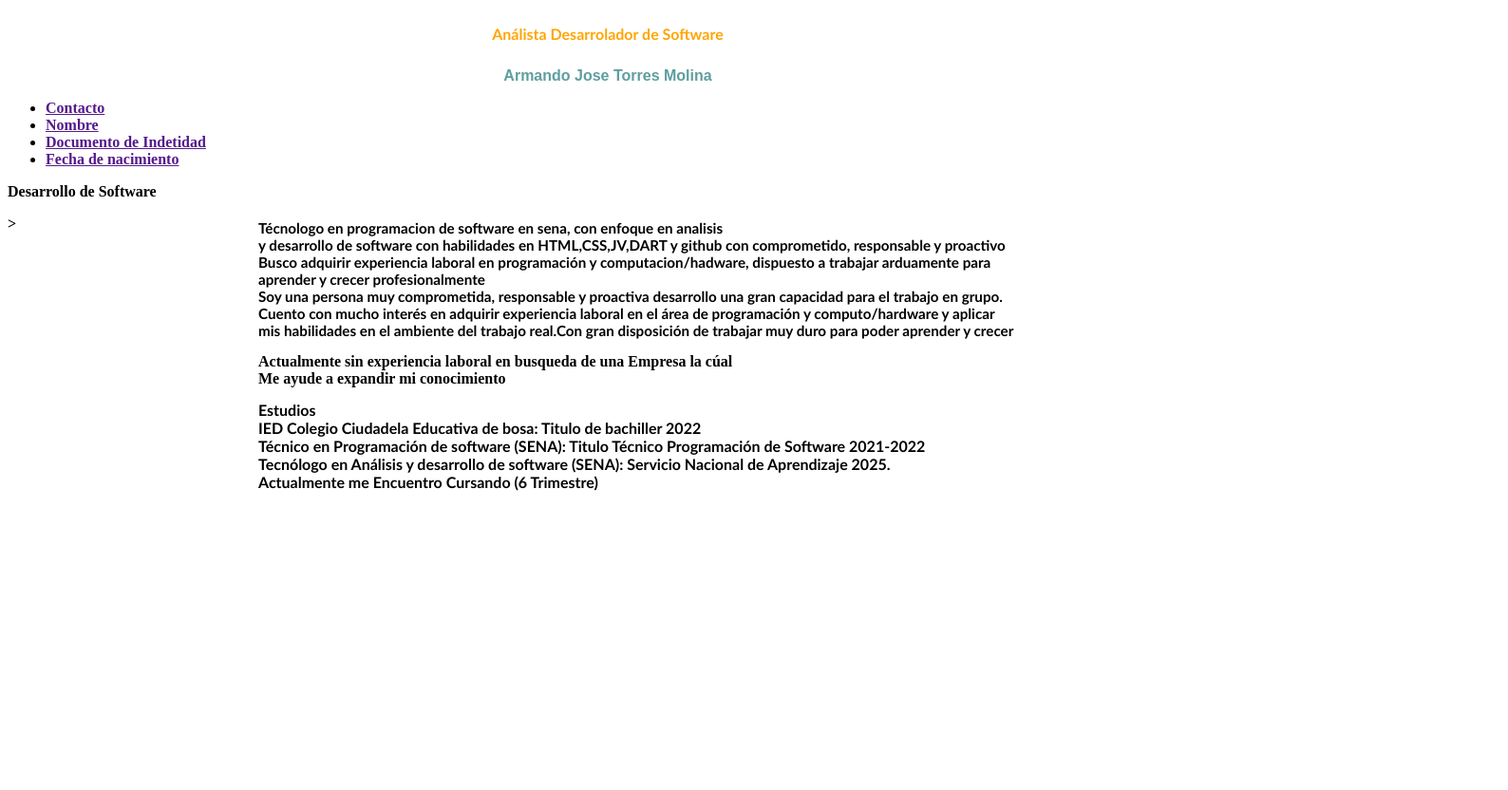
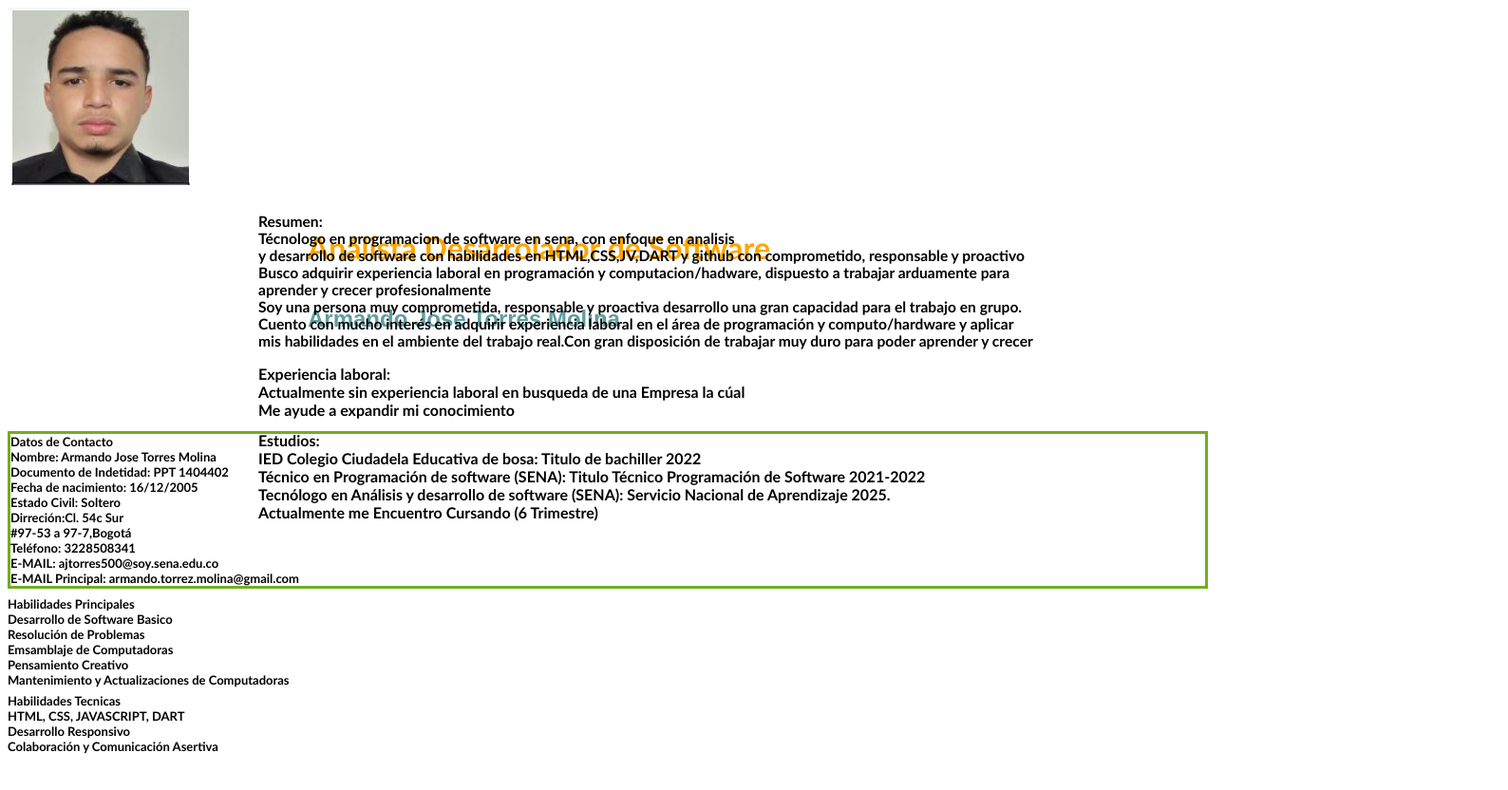
Before and after one commit to Armandopru/PruebaTecnica, a plain HTML site: page index.html in a window 1280 px wide. Shown: the top 832 px of the page at 95% size, 1588 px wide, since content can reach past the window. Before the commit the page ends 800 px from the top, so only its background shows below. Drawn offline with Linux system fonts and the light colour scheme.

Commit message:
Armando Torres
Agregado mas campos y personalización

```diff
--- a/Estilos/styles.css
+++ b/Estilos/styles.css
@@ -1,15 +1,42 @@
 body{
     background-color: rgb(255, 255, 255);
-  border-radius: 5px;
-  position: relative;
-
-
+    border-radius: 5px;
+    position: relative;
 }
 .cargo{
+    position: relative;
     font-family:'Gill Sans', 'Gill Sans MT', Calibri, 'Trebuchet MS', sans-serif;
     color: orange;
     padding: 10px 0;
-    text-align: center;
+    right: -25%;
+    font-size:xx-large
+}
+.titulo{
+    position: relative;
+    font-family: Arial, Helvetica, sans-serif;
+    color: cadetblue;
+    right: -25%;
+    font-size: x-large;
+}
+.Datos{
+    position: relative;
+    font-family: 'Gill Sans', 'Gill Sans MT', Calibri, 'Trebuchet MS', sans-serif;
+    top: 80px;
+    font-size: small;
+    border: 3px solid #73AD21;
+
+}
+.habilidades{
+    position: relative;
+    font-family: 'Gill Sans', 'Gill Sans MT', Calibri, 'Trebuchet MS', sans-serif;
+    top: 75px;
+    font-size:small;
+}
+.habilidadestec{
+    position: relative;
+    font-family: 'Gill Sans', 'Gill Sans MT', Calibri, 'Trebuchet MS', sans-serif;
+    top: 68px;
+    font-size:small;
 }
 .informacion{
     position: relative;
@@ -21,17 +48,15 @@ body{
     top: 200px;
     right: 0;
     width: 1000px;
-    height: 150px;
+    height: 250%;
   }
-.titulo{
-    align-items: center;
-    font-family: Arial, Helvetica, sans-serif;
-    color: cadetblue;
-    text-align: center;
-}
 .informacion{
     font-family: 'Gill Sans', 'Gill Sans MT', Calibri, 'Trebuchet MS', sans-serif;
-    font-size: small;
+    font-size:smaller;
+}
+.experiencia{
+    font-family: 'Gill Sans', 'Gill Sans MT', Calibri, 'Trebuchet MS', sans-serif;
+    font-size:medium;
 }
 .experiencia{
     position: relative;
@@ -40,7 +65,7 @@ body{
   }
 .experiencia {
     position: absolute;
-    top: 340px;
+    top: 360px;
     right: 0;
     width: 1000px;
     height: 50px;
@@ -52,7 +77,7 @@ body{
   }
 .estudios {
     position: absolute;
-    top: 390px;
+    top: 430px;
     right: 0;
     width: 1000px;
     height: 50px;
--- a/index.html
+++ b/index.html
@@ -9,16 +9,36 @@
         <link rel="stylesheet" href="./Estilos/styles.css">
     </head>
     <body>
+        <img src="/Image/perfil.JPG" alt="perfil">
+
         <p class="cargo" ><strong>Análista Desarrolador de Software</strong></p>
         <p class="titulo"><strong>Armando Jose Torres Molina</p>
-            <ul>
-                <li><a href="">Contacto</a></li>
-                <li><a href="">Nombre</a></li>
-                <li><a href="">Documento de Indetidad</a></li>
-                <li><a href="">Fecha de nacimiento </a></li>
-              </ul>
-        <p class="habilidades Principales"> Desarrollo de Software</p>>
-        <div class="informacion"><h3>Técnologo en programacion de software en sena, con enfoque en analisis<br>
+            <p class="Datos">Datos de Contacto<br>
+                Nombre: Armando Jose Torres Molina<br>
+                Documento de Indetidad: PPT 1404402<br>
+                Fecha de nacimiento: 16/12/2005<br>
+                Estado Civil: Soltero<br>
+                Dirreción:Cl. 54c Sur<br>
+                #97-53 a 97-7,Bogotá<br>
+                Teléfono: 3228508341<br>
+                E-MAIL: ajtorres500@soy.sena.edu.co<br>
+                E-MAIL Principal: armando.torrez.molina@gmail.com
+            </p>
+        <p class="habilidades">Habilidades Principales<br>
+            Desarrollo de Software Basico<br>
+            Resolución de Problemas<br>
+            Emsamblaje de Computadoras<br>
+            Pensamiento Creativo<br>
+            Mantenimiento y Actualizaciones de Computadoras<br>
+        </p>
+        <p class="habilidadestec">Habilidades Tecnicas<br>
+            HTML, CSS, JAVASCRIPT, DART<br>
+            Desarrollo Responsivo<br>
+            Colaboración y Comunicación Asertiva <br>
+        </p>
+
+        <div class="informacion"><h3>Resumen:<br>
+            Técnologo en programacion de software en sena, con enfoque en analisis<br>
             y desarrollo de software con habilidades en HTML,CSS,JV,DART y github con comprometido, responsable y proactivo<br>
             Busco adquirir experiencia laboral en programación y computacion/hadware, dispuesto a trabajar arduamente para <br>
             aprender y crecer profesionalmente<br>
@@ -26,9 +46,10 @@
             Cuento con mucho interés en adquirir experiencia laboral en el área de programación y computo/hardware y aplicar<br>
             mis habilidades en el ambiente del trabajo real.Con gran disposición de trabajar muy duro para poder aprender y crecer
         </div>
-        <p class="experiencia"><strong>Actualmente sin experiencia laboral en busqueda de una Empresa la cúal<br>
+        <p class="experiencia"><strong>Experiencia laboral:<br>
+            Actualmente sin experiencia laboral en busqueda de una Empresa la cúal<br>
             Me ayude a expandir mi conocimiento
-        <p class="estudios"><strong>Estudios</strong><br>
+        <p class="estudios"><strong>Estudios: </strong><br>
             IED Colegio Ciudadela Educativa de bosa: Titulo de bachiller 2022<br>
             Técnico en Programación de software (SENA): Titulo Técnico Programación de Software 2021-2022<br>
             Tecnólogo en Análisis y desarrollo de software (SENA): Servicio Nacional de Aprendizaje 2025.<br>
```
Also changed, not shown: Image/perfil.JPG (added).
